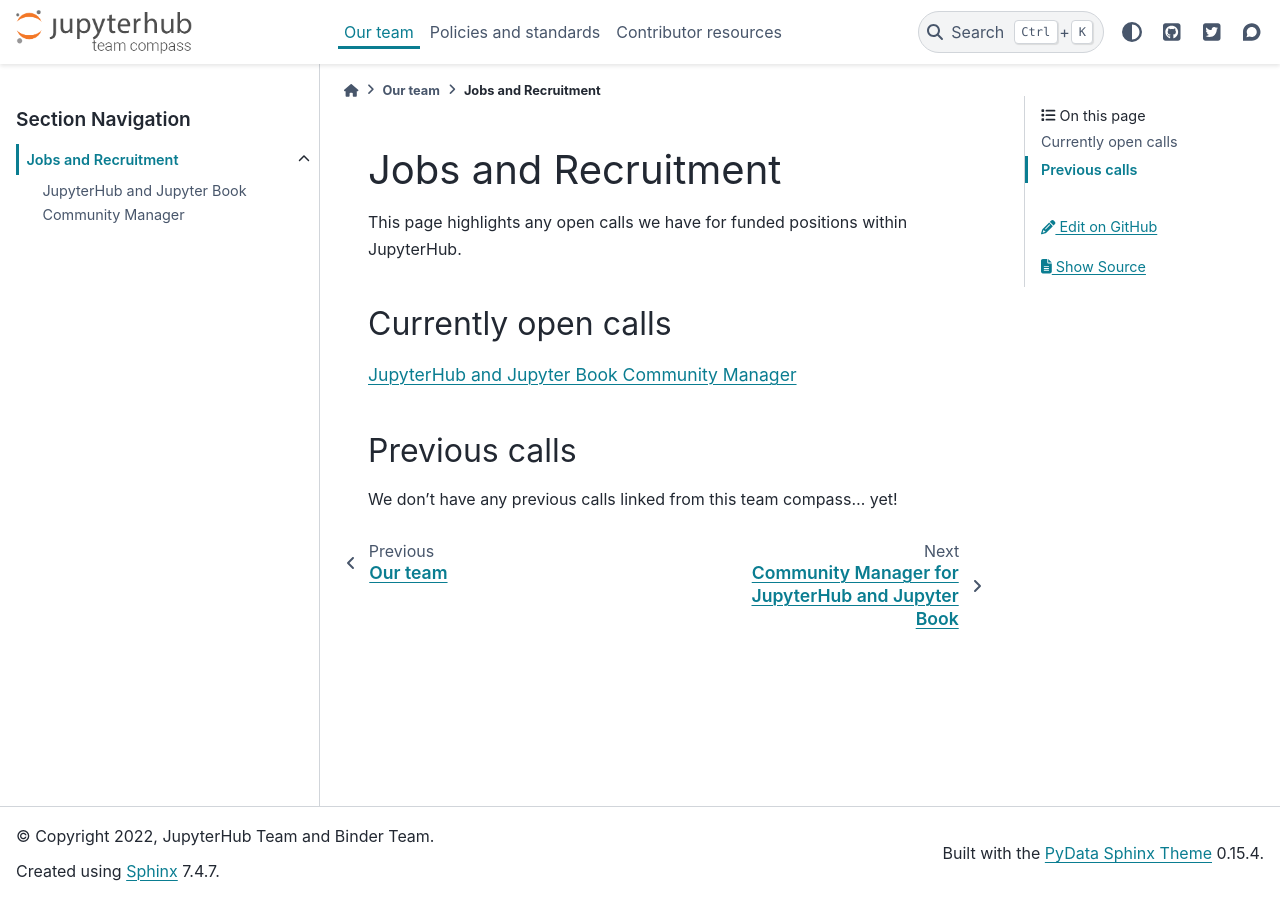
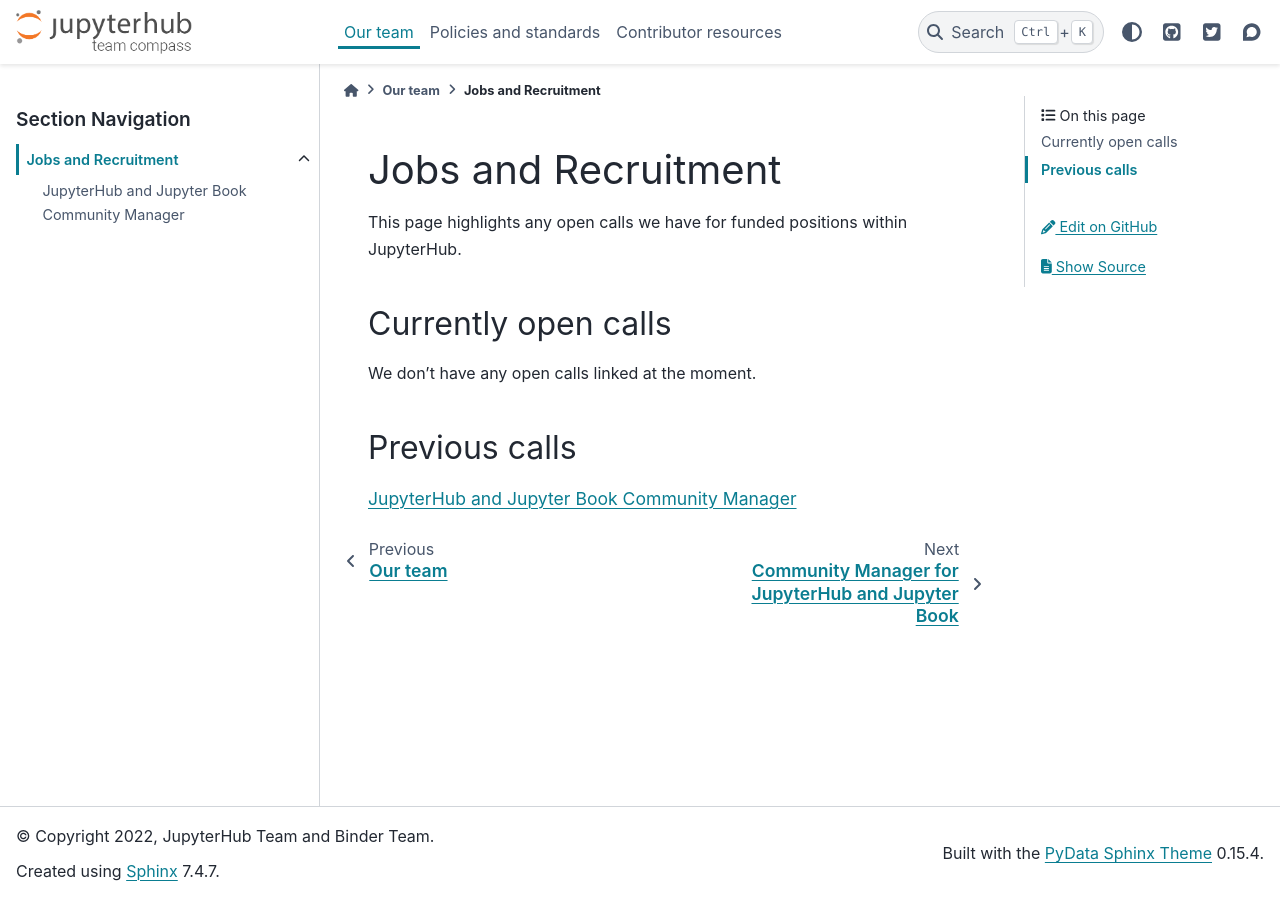
Before and after one commit to jupyterhub/team-compass, a Sphinx documentation site: the page built from docs/team/jobs/index.md, in a window 1280 px wide. Built offline with Sphinx 7.4.7 and the PyData theme 0.15.4, drawn with Linux system fonts in a browser that asks for light colours; the version number could not be read and is left out.

Commit message:
Update jobs and recruitment page

````diff
--- a/docs/team/jobs/index.md
+++ b/docs/team/jobs/index.md
@@ -4,11 +4,11 @@
 
 ## Currently open calls
 
+We don't have any open calls linked at the moment.
+
+## Previous calls
+
 ```{toctree}
 :maxdepth: 1
 JupyterHub and Jupyter Book Community Manager <2026-community-mgr.md>
 ```
-
-## Previous calls
-
-We don't have any previous calls linked from this team compass... yet!
````
